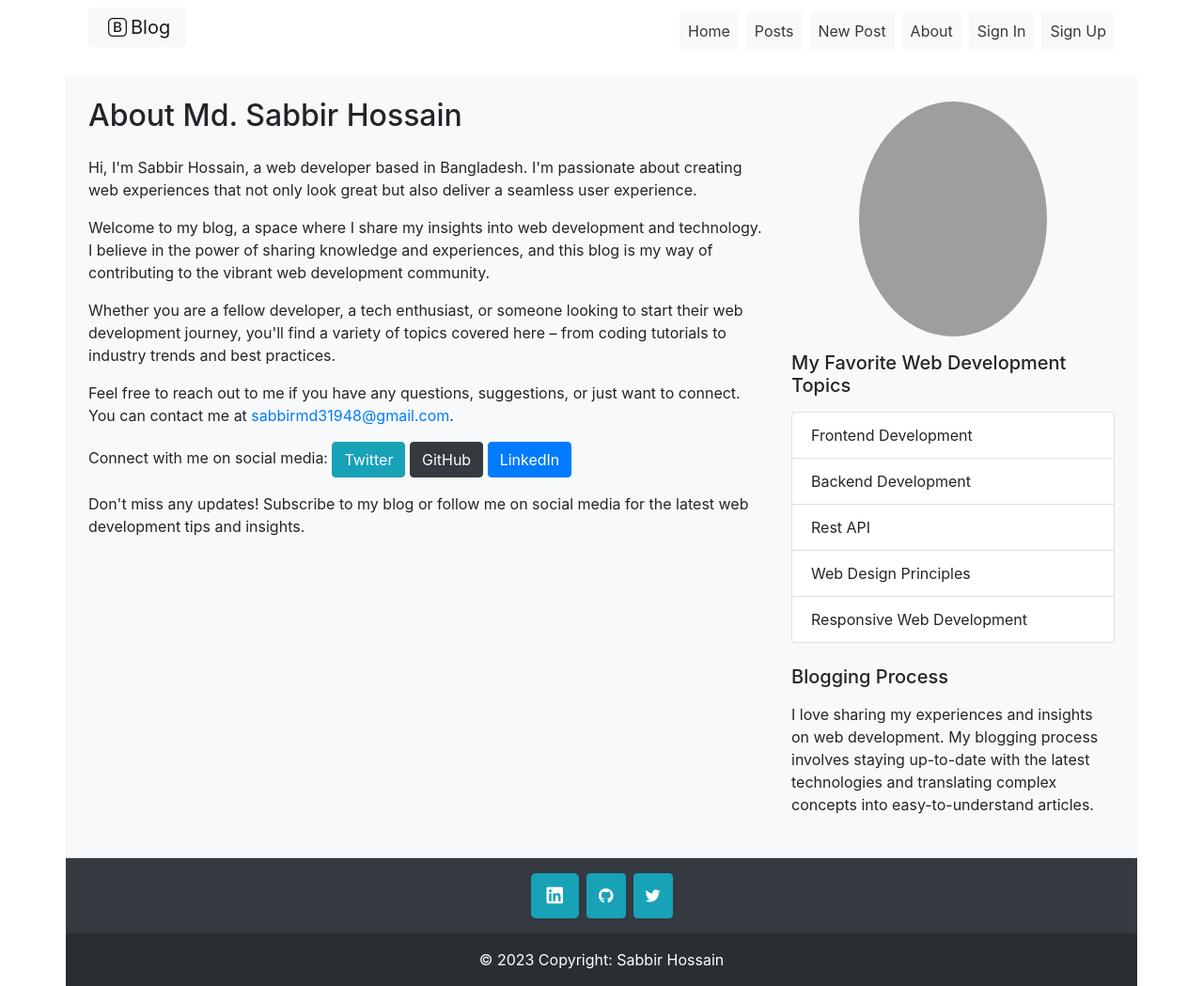
After one commit to Sabbir1039/Blog-with-Django-Bootstrap, a Django app: page /about/ in a window 1280 px wide. The commit adds this page. Shown: the whole page at 94% size. Run offline with Django 4.2, Linux system fonts and the light colour scheme; some libraries are stand-ins or nearby versions; grey boxes are pictures that could not be loaded.

Commit message:
AboutView and about.html added to blog_app

```diff
--- /dev/null
+++ b/blog_app/templates/blog_app/about.html
@@ -0,0 +1,93 @@
+{% extends 'blog_app/base.html' %}
+{% load crispy_forms_tags %}
+
+{% block content %}
+  <div class="container mt-4 p-4">
+    <div class="row">
+      <div class="col-md-8">
+        <h2 class="mb-4">About Md. Sabbir Hossain</h2>
+
+        <p>
+          Hi, I'm Sabbir Hossain, a web developer based in Bangladesh. I'm passionate about creating web experiences that
+          not only look great but also deliver a seamless user experience.
+        </p>
+
+        <p>
+          Welcome to my blog, a space where I share my insights into web development and technology. I believe in the
+          power of sharing knowledge and experiences, and this blog is my way of contributing to the vibrant web
+          development community.
+        </p>
+
+        <p>
+          Whether you are a fellow developer, a tech enthusiast, or someone looking to start their web development
+          journey, you'll find a variety of topics covered here – from coding tutorials to industry trends and best
+          practices.
+        </p>
+
+        <p>
+          Feel free to reach out to me if you have any questions, suggestions, or just want to connect. You can
+          contact me at <a href="mailto:sabbirmd31948@gmail.com">sabbirmd31948@gmail.com</a>.
+        </p>
+
+        <p>
+          Connect with me on social media:
+          <a href="https://twitter.com/Sabbir_Ho66ain" class="btn btn-info">Twitter</a>
+          <a href="https://github.com/Sabbir1039 " class="btn btn-dark">GitHub</a>
+          <a href="https://linkedin.com/in/sabbir-hossain39" class="btn btn-primary">LinkedIn</a>
+        </p>
+
+        <p>
+          Don't miss any updates! Subscribe to my blog or follow me on social media for the latest web development tips
+          and insights.
+        </p>
+
+        <!-- Email Form -->
+        <!-- <h4 class="mt-4 mb-3">Contact Me</h4>
+        <form method="post" action="">
+          {% csrf_token %}
+          {{ form|crispy }}
+          <button type="submit" class="btn btn-success">Send Email</button>
+        </form> -->
+      </div>
+
+      <div class="col-md-4 my-1">
+        <div class="d-flex justify-content-center">
+            <img
+            src="/media/myphoto.jpg"
+            alt="Md. Sabbir Hossain"
+            class="img-fluid rounded-circle mb-3"
+            style="height: 250px; width: 200px;"
+            >
+        </div>
+
+
+        <h5 class="mb-3">My Favorite Web Development Topics</h5>
+        <ul class="list-group">
+          <li class="list-group-item">Frontend Development</li>
+          <li class="list-group-item">Backend Development</li>
+          <li class="list-group-item">Rest API</li>
+          <li class="list-group-item">Web Design Principles</li>
+          <li class="list-group-item">Responsive Web Development</li>
+          <!-- Add more topics as needed -->
+        </ul>
+
+        <h5 class="mt-4 mb-3">Blogging Process</h5>
+        <p>
+          I love sharing my experiences and insights on web development. My blogging process involves staying
+          up-to-date with the latest technologies and translating complex concepts into easy-to-understand articles.
+        </p>
+
+        <!-- <h5 class="mt-4 mb-3">Web Development Achievements</h5> -->
+        <p>
+          <!-- Add more achievements as needed -->
+        </p>
+
+        <!-- <h5 class="mt-4 mb-3">What Readers Say</h5>
+        <blockquote class="blockquote">
+          "Sabbir's tutorials have been invaluable in my journey as a web developer. Clear, concise, and practical."
+        </blockquote> -->
+        <!-- Add more testimonials as needed -->
+      </div>
+    </div>
+  </div>
+{% endblock %}
--- a/blog_app/templates/blog_app/navbar.html
+++ b/blog_app/templates/blog_app/navbar.html
@@ -20,7 +20,7 @@
                     <a class="nav-link text-dark btn btn-light" href="{% url 'post-new' %}">New Post</a>
                 </li>
                 <li class="nav-item mr-2 mt-1 md-mt-0">
-                    <a class="nav-link text-dark btn btn-light" href="#">About</a>
+                    <a class="nav-link text-dark btn btn-light" href="{% url 'about' %}">About</a>
                 </li>
 
                 {% if user.is_authenticated %}
--- a/blog_app/urls.py
+++ b/blog_app/urls.py
@@ -6,10 +6,12 @@ from .views import (
     PostDetailView,
     PostUpdateView,
     PostDeleteView,
+    AboutView,
 )
 
 urlpatterns = [
     path('', HomePageView.as_view(), name='home'),
+    path('about/', AboutView.as_view(), name='about'),
     path('posts/', PostListView.as_view(), name='post-list'),
     path('posts/<int:pk>/', PostDetailView.as_view(), name='post-detail'),
     path('posts/<int:pk>/update/', PostUpdateView.as_view(), name='post-update'),
--- a/blog_app/views.py
+++ b/blog_app/views.py
@@ -27,7 +27,8 @@ from django.views.generic import (
     CreateView,
     DetailView,
     UpdateView,
-    DeleteView
+    DeleteView,
+    TemplateView,
     )
 
 import logging
@@ -225,3 +226,11 @@ class PostDeleteView(UserPassesTestMixin, DeleteView):
     def get_success_url(self):
         messages.success(self.request, 'Post deleted successfully.')
         return reverse_lazy('home')
+
+class AboutView(TemplateView):
+    template_name = 'blog_app/about.html'
+
+    def get_context_data(self, **kwargs: Any) -> dict[str, Any]:
+        context = super().get_context_data(**kwargs)
+        context['title'] = 'About'
+        return context
```
